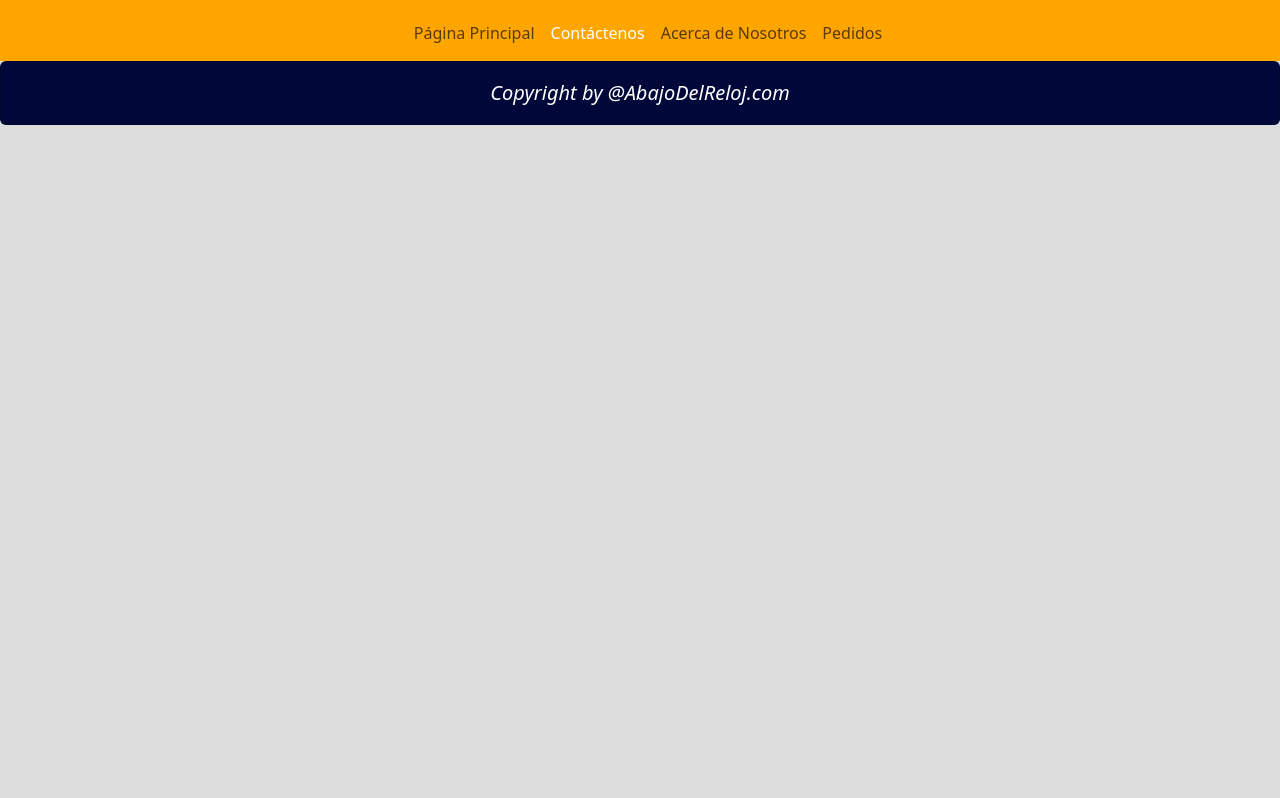
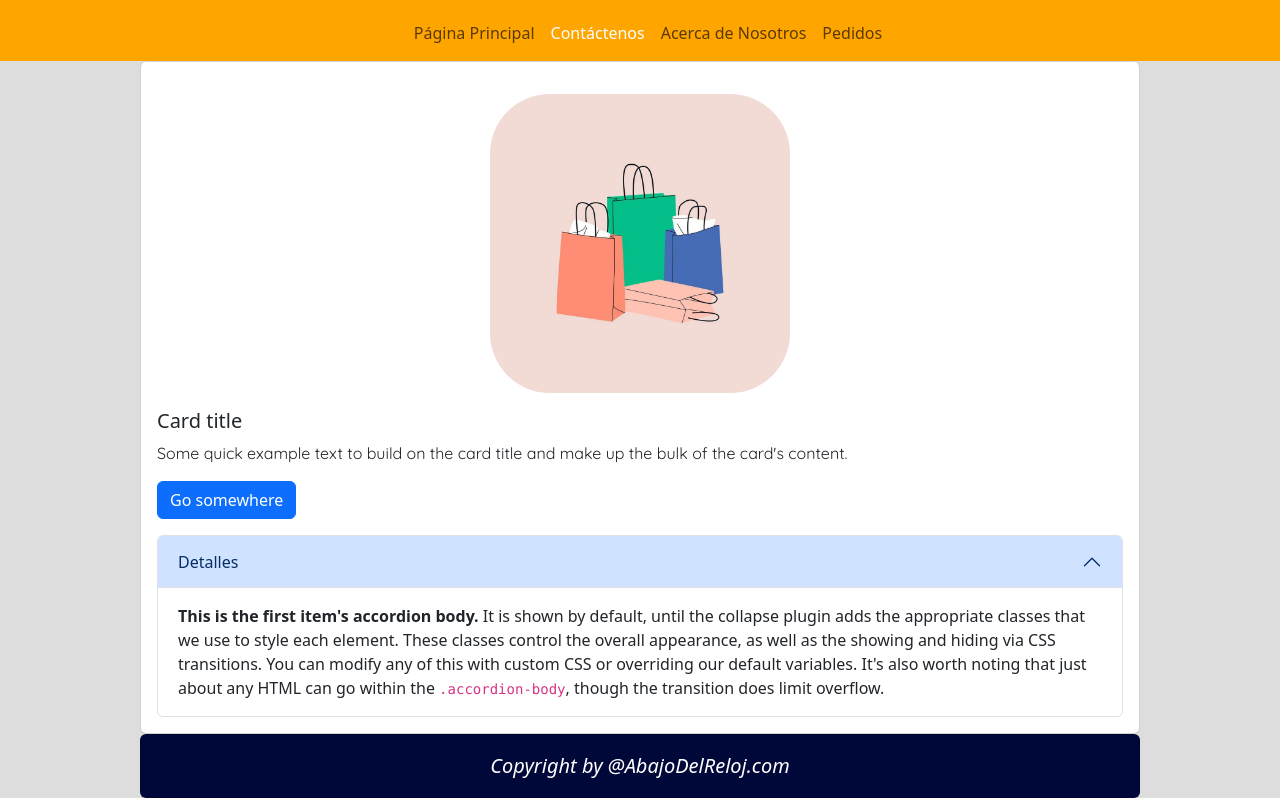
Before and after one commit to XigmaProGaming/AbajoDelReloj.com, a plain HTML site: page Pages/pedidos/pedidos.html in a window 1280 px wide. Shown: the part 79-877 px from the top of the page. Before the commit the page ends 800 px from the top, so only its background shows below. Drawn offline with nearby package versions, Linux system fonts and the light colour scheme.

Commit message:
pagina pedidos

```diff
--- a/Pages/pedidos/pedidos.html
+++ b/Pages/pedidos/pedidos.html
@@ -10,6 +10,9 @@
     <link rel="stylesheet" href="/Pages/Contactanos/styles.css">
     <link rel="stylesheet" href="/navBarStyle.css">
     <link rel="stylesheet" href="https://fonts.googleapis.com/css2?family=Material+Symbols+Outlined:opsz,wght,FILL,GRAD@48,400,0,0" />
+
+    <link rel="stylesheet" href="./style.css">
+
 </head>
 <body>
 
@@ -111,6 +114,30 @@
 
 <!-- pedidos -->
 
+<div class="container-fluid" id="pedido">
+  <div class="card">
+    <img src="./Assets/bolsas.jpg" class="card-img" alt="imagen del pedido">
+    <div class="card-body">
+      <h5 class="card-title">Card title</h5>
+      <p class="card-text">Some quick example text to build on the card title and make up the bulk of the card's content.</p>
+      <a href="#" class="btn btn-primary">Go somewhere</a>
+      <div class="accordion" id="accordionExample">
+        <div class="accordion-item">
+          <h2 class="accordion-header" id="headingOne">
+            <button class="accordion-button" type="button" data-bs-toggle="collapse" data-bs-target="#collapseOne" aria-expanded="true" aria-controls="collapseOne">
+              Detalles
+            </button>
+          </h2>
+          <div id="collapseOne" class="accordion-collapse collapse show" aria-labelledby="headingOne" data-bs-parent="#accordionExample">
+            <div class="accordion-body">
+              <strong>This is the first item's accordion body.</strong> It is shown by default, until the collapse plugin adds the appropriate classes that we use to style each element. These classes control the overall appearance, as well as the showing and hiding via CSS transitions. You can modify any of this with custom CSS or overriding our default variables. It's also worth noting that just about any HTML can go within the <code>.accordion-body</code>, though the transition does limit overflow.
+            </div>
+          </div>
+        </div>
+
+    </div>
+  </div>
+</div>
 
 
 
--- a/Pages/pedidos/style.css
+++ b/Pages/pedidos/style.css
@@ -0,0 +1,17 @@
+#pedido{
+    width: 80%;
+
+
+}
+
+.card-img{
+    margin-top: 2em;
+    align-self: center;
+    width: 30%;
+    border-radius: 20%;
+}
+
+.btn{
+    margin-bottom: 1em;
+
+}
```
Also changed, not shown: Pages/pedidos/Assets/bolsas.jpg (added).
